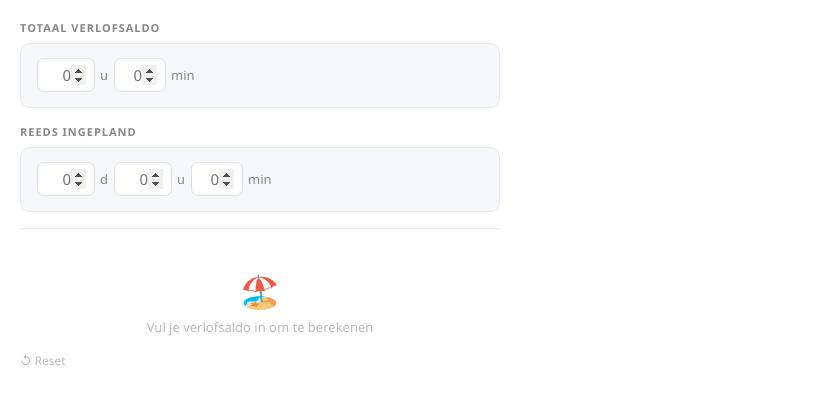
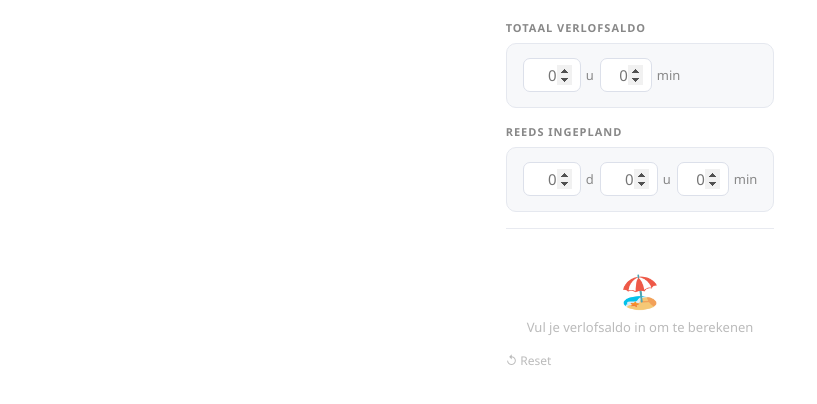
Before and after one commit to brechtbouten/verlofteller, a plain HTML site: page index.html in a window 1280 px wide. Shown: the whole page, without its empty margins (0-817 px from the left). Drawn offline with Linux system fonts and the light colour scheme.

Commit message:
middle allignment index.html

```diff
--- a/index.html
+++ b/index.html
@@ -12,10 +12,13 @@
     background: transparent;
     padding: 1.25rem;
     color: #333;
+    display: flex;
+    justify-content: center;
   }
 
   .tool {
     max-width: 480px;
+    margin: 0 auto;
   }
 
   .section-label {
```
